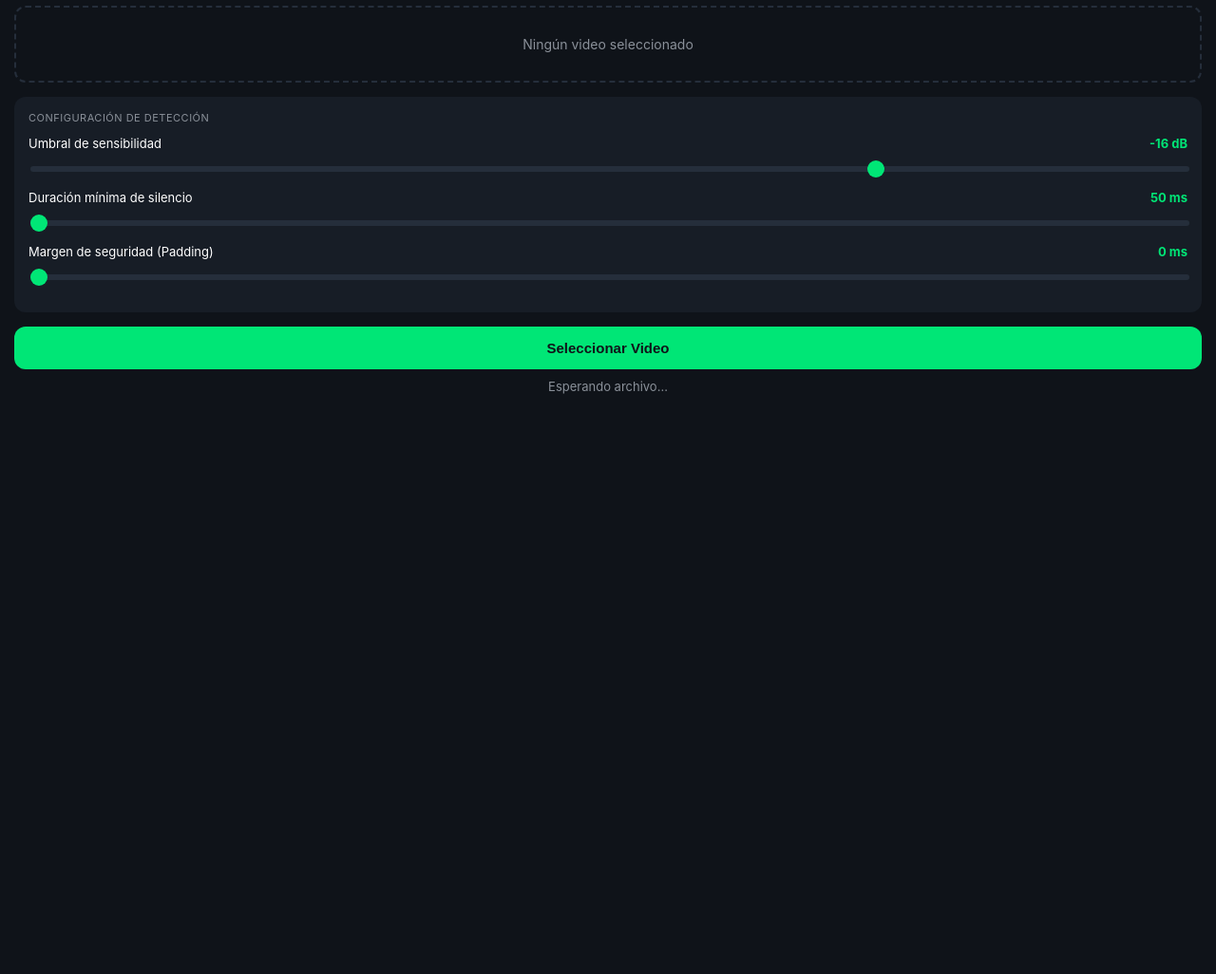
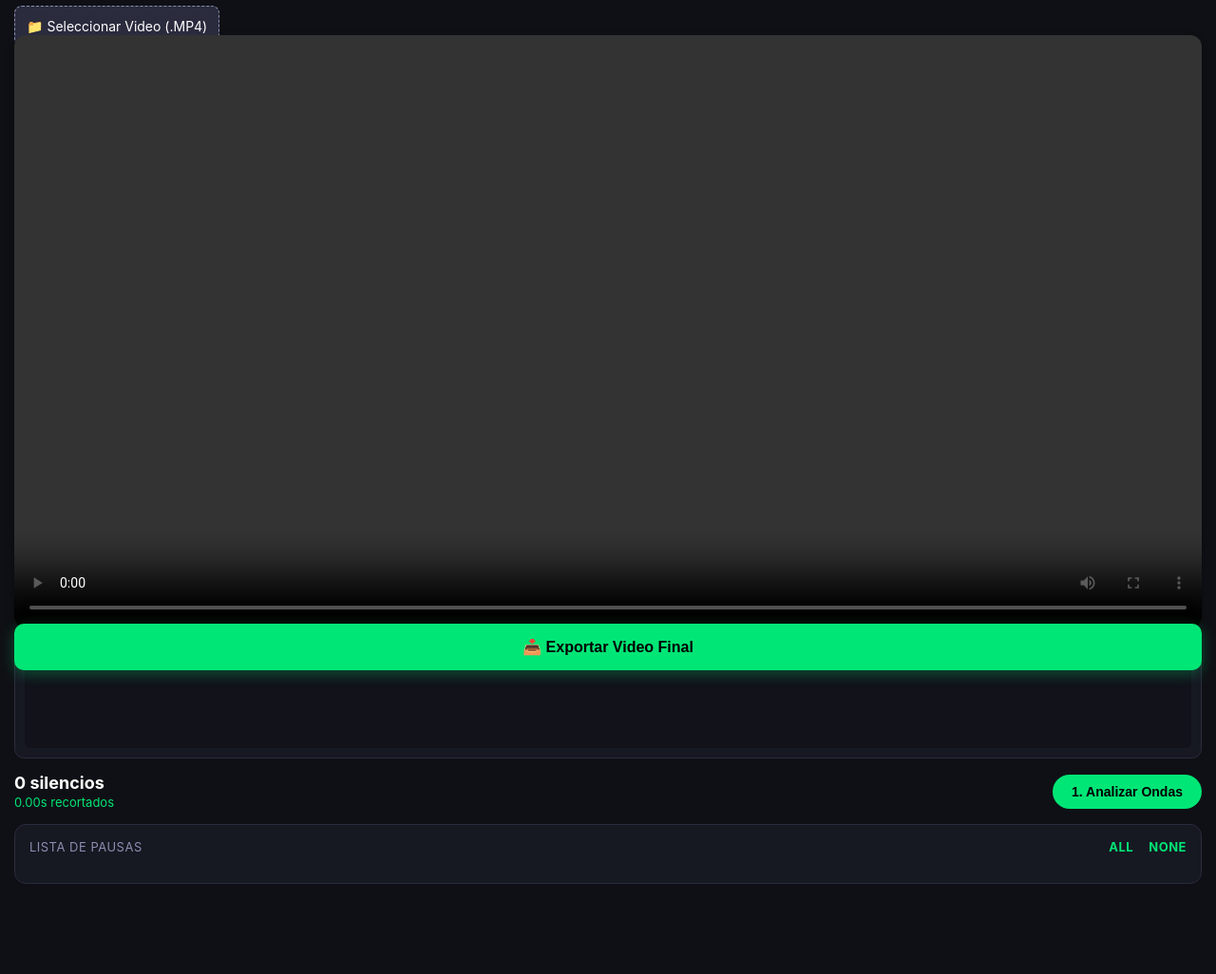
Before and after one commit to pacojimhdz/silence-cutter-mobile, a website: page www/index.html in a window 1280 px wide. Shown: the part 79-1105 px from the top of the page at 95% size. Before the commit the page ends 800 px from the top, so only its background shows below. Drawn offline with Linux system fonts and the light colour scheme.

Commit message:
Update index.html

```diff
--- a/www/index.html
+++ b/www/index.html
@@ -6,207 +6,257 @@
     <title>Silence Cutter</title>
     <style>
         body {
+            background-color: #0f1015;
+            color: #ffffff;
+            font-family: -apple-system, BlinkMacSystemFont, "Segoe UI", Roboto, Helvetica, Arial, sans-serif;
             margin: 0;
             padding: 15px;
-      background-color: #0f1319;
-      color: #ffffff;
-      font-family: -apple-system, BlinkMacSystemFont, "Segoe UI", Roboto, Helvetica, Arial, sans-serif;
-      user-select: none;
-      -webkit-tap-highlight-color: transparent;
+            box-sizing: border-box;
         }
-    .header {
+        .app-title {
             text-align: center;
+            font-size: 24px;
+            font-weight: bold;
+            margin-top: 10px;
+            margin-bottom: 5px;
+        }
+        .app-subtitle {
+            text-align: center;
+            color: #00e676;
+            font-size: 14px;
             margin-bottom: 20px;
         }
-    .title {
-      font-size: 24px;
-      font-weight: bold;
-      margin: 0;
+        .video-box {
+            width: 100%;
+            background: #000000;
+            border-radius: 12px;
+            overflow: hidden;
+            margin-bottom: 15px;
+            box-shadow: 0 4px 10px rgba(0,0,0,0.3);
         }
-    .subtitle {
-      color: #8a9099;
-      font-size: 13px;
-      margin-top: 5px;
+        video {
+            width: 100%;
+            display: block;
         }
-    .subtitle span {
-      color: #00e676;
+        .timeline-container {
+            background: #161822;
+            border-radius: 10px;
+            padding: 10px;
+            margin-bottom: 15px;
+            border: 1px solid #2a2b3d;
         }
-    .panel {
-      background-color: #171d26;
-      border-radius: 12px;
-      padding: 15px;
+        canvas {
+            width: 100%;
+            height: 100px;
+            background: #11121a;
+            border-radius: 6px;
+            display: block;
+        }
+        .stats-row {
+            display: flex;
+            justify-content: space-between;
+            align-items: center;
             margin-bottom: 15px;
         }
-    .panel-title {
-      font-size: 11px;
-      color: #8a9099;
-      margin-bottom: 12px;
+        .stats-title {
+            margin: 0;
+            font-size: 18px;
+            font-weight: bold;
+        }
+        .stats-subtitle {
+            color: #00e676;
+            font-size: 13px;
+            display: block;
+            margin-top: 2px;
+        }
+        .btn-primary {
+            background: #00e676;
+            color: #000000;
+            border: none;
+            padding: 10px 20px;
+            font-weight: bold;
+            border-radius: 20px;
+            font-size: 14px;
+            cursor: pointer;
+        }
+        .panel-silencios {
+            background: #161822;
+            padding: 15px;
+            border-radius: 12px;
+            margin-bottom: 80px;
+            border: 1px solid #2a2b3d;
+        }
+        .panel-header {
+            display: flex;
+            justify-content: space-between;
+            margin-bottom: 15px;
+            font-size: 13px;
+            color: #8b8eaf;
             text-transform: uppercase;
             letter-spacing: 0.5px;
         }
-    .control-group {
-      margin-bottom: 15px;
+        .link-action {
+            color: #00e676;
+            cursor: pointer;
+            margin-left: 12px;
+            font-weight: bold;
         }
-    .control-label {
+        .lista-items {
+            max-height: 220px;
+            overflow-y: auto;
+            display: flex;
+            flex-direction: column;
+            gap: 10px;
+        }
+        .item-silencio {
             display: flex;
             justify-content: space-between;
-      font-size: 13px;
-      margin-bottom: 6px;
+            align-items: center;
+            background: #1e2030;
+            padding: 12px;
+            border-radius: 8px;
+            border-left: 4px solid #ff1744;
         }
-    .control-value {
-      color: #00e676;
+        .item-info {
+            display: flex;
+            align-items: center;
+            gap: 10px;
+        }
+        .badge-duracion {
+            background: rgba(255, 23, 68, 0.15);
+            color: #ff1744;
+            padding: 4px 8px;
+            border-radius: 6px;
+            font-size: 12px;
             font-weight: bold;
         }
-    input[type="range"] {
-      width: 100%;
-      background: #252e3b;
-      height: 6px;
-      border-radius: 3px;
-      outline: none;
-      -webkit-appearance: none;
-    }
-    input[type="range"]::-webkit-slider-thumb {
-      -webkit-appearance: none;
-      width: 18px;
-      height: 18px;
-      border-radius: 50%;
-      background: #00e676;
-    }
-    .video-container {
-      width: 100%;
-      background-color: #000000;
-      border-radius: 12px;
-      overflow: hidden;
-      display: none;
-      margin-bottom: 15px;
-      aspect-ratio: 16/9;
-    }
-    video {
-      width: 100%;
-      height: 100%;
-      object-fit: contain;
-    }
-    .no-video-box {
-      border: 2px dashed #252e3b;
-      border-radius: 12px;
-      padding: 30px;
-      text-align: center;
-      color: #8a9099;
+        .item-timestamps {
             font-size: 14px;
-      margin-bottom: 15px;
-    }
-    .btn {
-      background-color: #00e676;
-      color: #0f1319;
-      border: none;
-      width: 100%;
-      padding: 14px;
-      border-radius: 12px;
-      font-size: 15px;
-      font-weight: bold;
-      cursor: pointer;
-      margin-bottom: 10px;
-      box-sizing: border-box;
-      display: block;
-      text-align: center;
-    }
-    .btn-secondary {
-      background-color: #2196f3;
-      color: #ffffff;
-      display: none;
-    }
-    .btn-accent {
-      background-color: #ffffff;
-      color: #0f1319;
-      display: none;
-    }
-    .progress-container {
-      display: none;
-      background-color: #252e3b;
-      border-radius: 6px;
-      height: 20px;
-      overflow: hidden;
-      position: relative;
-      margin-top: 10px;
-    }
-    .progress-bar {
-      background-color: #00e676;
-      height: 100%;
-      width: 0%;
-      transition: width 0.1s ease;
-    }
-    .progress-text {
-      position: absolute;
-      width: 100%;
-      text-align: center;
-      top: 2px;
-      font-size: 12px;
             font-weight: bold;
             color: #ffffff;
-      mix-blend-mode: difference;
         }
-    #status-log {
+        .item-status {
+            font-size: 11px;
+            color: #ff1744;
+            margin-top: 1px;
+        }
+        .switch-container {
+            position: relative;
+            display: inline-block;
+            width: 44px;
+            height: 24px;
+        }
+        .switch-container input {
+            opacity: 0;
+            width: 0;
+            height: 0;
+        }
+        .slider {
+            position: absolute;
+            cursor: pointer;
+            top: 0; left: 0; right: 0; bottom: 0;
+            background-color: #3d405b;
+            transition: .2s;
+            border-radius: 24px;
+        }
+        .slider:before {
+            position: absolute;
+            content: "";
+            height: 18px;
+            width: 18px;
+            left: 3px;
+            bottom: 3px;
+            background-color: white;
+            transition: .2s;
+            border-radius: 50%;
+        }
+        input:checked + .slider {
+            background-color: #00e676;
+        }
+        input:checked + .slider:before {
+            transform: translateX(20px);
+            background-color: #000000;
+        }
+        .btn-exportar {
+            position: fixed;
+            bottom: 15px;
+            left: 15px;
+            right: 15px;
+            background: #00e676;
+            color: #000000;
+            padding: 15px;
+            font-size: 16px;
+            font-weight: bold;
+            border: none;
+            border-radius: 10px;
+            display: flex;
+            justify-content: center;
+            align-items: center;
+            gap: 8px;
+            box-shadow: 0 4px 15px rgba(0,230,118,0.3);
+            cursor: pointer;
+            text-decoration: none;
+        }
+        .btn-seleccionar {
+            background: #2a2b3d;
+            color: white;
+            border: 1px dashed #8b8eaf;
+            width: 100%;
+            padding: 12px;
+            border-radius: 8px;
             text-align: center;
-      color: #8a9099;
-      font-size: 13px;
-      margin-top: 8px;
+            margin-bottom: 15px;
+            cursor: pointer;
+            font-size: 14px;
         }
-    #file-input {
+        input[type="file"] {
             display: none;
         }
     </style>
 </head>
 <body>
 
-  <div class="header">
-    <div class="title">Silence Cutter</div>
-    <div class="subtitle">Cortes limpios. <span>Videos perfectos.</span></div>
+    <div class="app-title">Silence Cutter</div>
+    <div class="app-subtitle">Cortes limpios. Videos perfectos.</div>
+
+    <label class="btn-seleccionar">
+        📁 Seleccionar Video (.MP4)
+        <input type="file" id="input-archivo" accept="video/mp4" onchange="alSeleccionarVideo(event)">
+    </label>
+
+    <div class="video-box">
+        <video id="reproductor-video" controls playsinline></video>
     </div>
 
-  <div class="video-container" id="preview-container">
-    <video id="video-player" controls playsinline></video>
-  </div>
-  <div class="no-video-box" id="no-video-text">Ningún video seleccionado</div>
-
-  <div class="panel">
-    <div class="panel-title">Configuración de detección</div>
-
-    <div class="control-group">
-      <div class="control-label">
-        <span>Umbral de sensibilidad</span>
-        <span class="control-value" id="threshold-val">-16 dB</span>
-      </div>
-      <input type="range" id="threshold" min="-60" max="0" value="-16">
+    <div class="timeline-container">
+        <canvas id="canvas-ondas"></canvas>
     </div>
 
-    <div class="control-group">
-      <div class="control-label">
-        <span>Duración mínima de silencio</span>
-        <span class="control-value" id="duration-val">50 ms</span>
+    <div class="stats-row">
+        <div>
+            <h2 id="txt-contador-silencios" class="stats-title">0 silencios</h2>
+            <span id="txt-tiempo-recuperable" class="stats-subtitle">0.00s recortados</span>
         </div>
-      <input type="range" id="duration" min="50" max="2000" step="50" value="50">
+        <button id="btn-detectar" onclick="analizarOndasDeAudio()" class="btn-primary">1. Analizar Ondas</button>
     </div>
 
-    <div class="control-group">
-      <div class="control-label">
-        <span>Margen de seguridad (Padding)</span>
-        <span class="control-value" id="padding-val">0 ms</span>
-      </div>
-      <input type="range" id="padding" min="0" max="500" step="10" value="0">
+    <div class="panel-silencios">
+        <div class="panel-header">
+            <span>Lista de Pausas</span>
+            <div>
+                <span class="link-action" onclick="marcarTodos(true)">All</span>
+                <span class="link-action" onclick="marcarTodos(false)">None</span>
             </div>
         </div>
 
-  <input type="file" id="file-input" accept="video/*">
-  <button class="btn" id="btn-pick">Seleccionar Video</button>
-  <button class="btn btn-secondary" id="btn-process">1. Analizar Ondas de Audio</button>
-  <button class="btn btn-accent" id="btn-export">2. Aplicar Eliminación de Silencios</button>
+        <div id="lista-silencios-interactiva" class="lista-items">
+            </div>
+    </div>
 
-  <div class="progress-container" id="progress-container">
-    <div class="progress-bar" id="progress-bar"></div>
-    <div class="progress-text" id="progress-text">0%</div>
-  </div>
-  <div id="status-log">Esperando archivo...</div>
+    <button onclick="exportarVideoSinSilencios()" class="btn-exportar">
+        📥 Exportar Video Final
+    </button>
 
-  <script src="app.js"></script>
+    <script src="js/app.js"></script>
 </body>
 </html>
```
Lines whose indentation alone changed are shown as unchanged.
